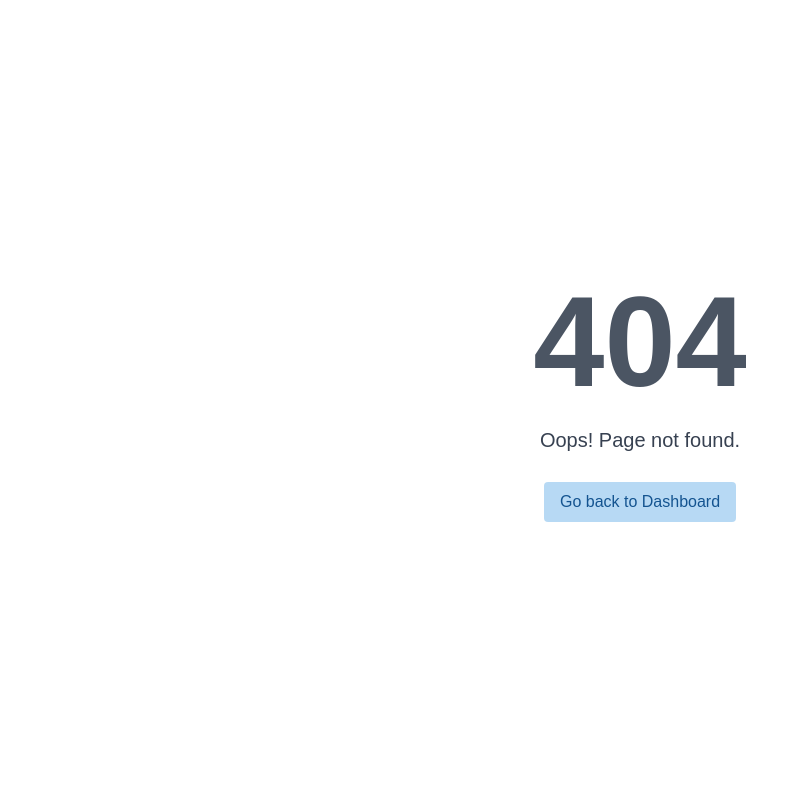
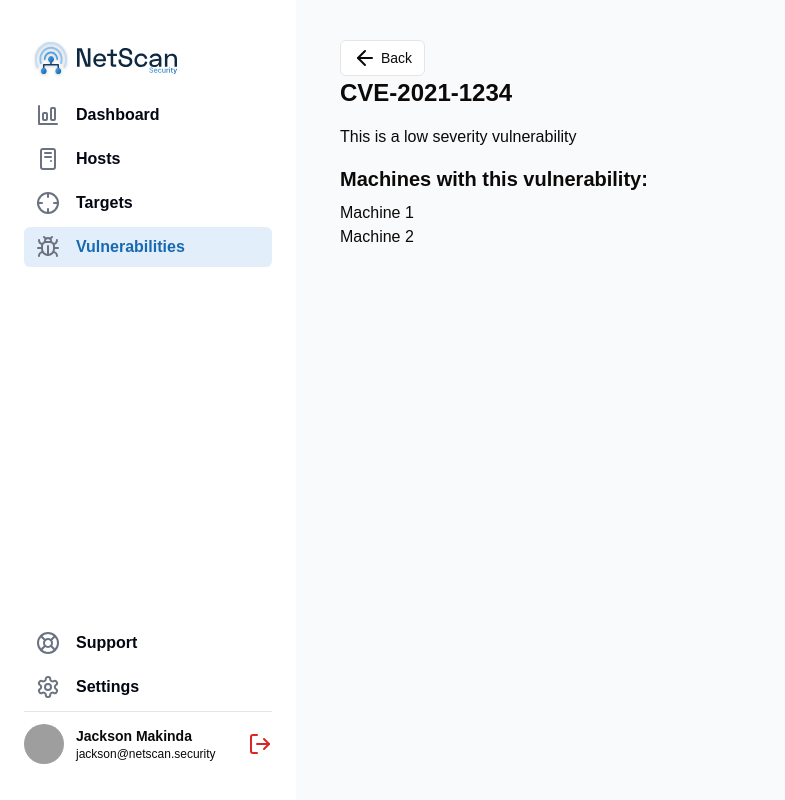
Before and after one commit to Netscan-Security/netscan-dashboard, a React (Vite) app: page /vulnerabilities/1 in a window 1280 px wide. Before the commit this address had no page. Shown: the whole page, without its empty margins (0-785 px from the left). Built offline with nearby package versions, Linux system fonts and the light colour scheme; grey boxes are pictures that could not be loaded; a web font is replaced by a local one.

Commit message:
✨ feat: created vulnerability page

```diff
--- a/src/App.tsx
+++ b/src/App.tsx
@@ -10,6 +10,7 @@ import ErrorPage from "./components/templates/error";
 import Dashboard from "./pages/authenticated/dashboard";
 import NotFoundPage from "./components/templates/not-found";
 import Vulnerabilities from "./pages/authenticated/vulnerabilities";
+import VulnerabilityPage from "./pages/authenticated/vulnerabilities/vulnerability";
 
 function App() {
   const router = createBrowserRouter([
@@ -38,6 +39,10 @@ function App() {
           path: "/vulnerabilities",
           element: <Vulnerabilities />,
         },
+        {
+          path: "/vulnerabilities/:vulnerabilityId",
+          element: <VulnerabilityPage />,
+        },
       ],
     },
     {
--- a/src/index.d.ts
+++ b/src/index.d.ts
@@ -36,4 +36,5 @@ type Vulnerability = {
   }[];
   date: string;
   status: string;
+  details?: string;
 };
--- a/src/pages/authenticated/vulnerabilities/vulnerability.tsx
+++ b/src/pages/authenticated/vulnerabilities/vulnerability.tsx
@@ -0,0 +1,42 @@
+import { ArrowLeftIcon } from "lucide-react";
+import { useNavigate, useParams } from "react-router-dom";
+
+// Local imports
+import { Button } from "@/components/ui/button";
+import { vulnerabilityMockData } from "@/services/mock-data/vulnerability";
+
+const VulnerabilityPage = () => {
+  const navigate = useNavigate();
+  const vulnerabilityId =
+    useParams<{ vulnerabilityId: string }>()?.vulnerabilityId ?? "";
+
+  const vulnerability: Vulnerability = vulnerabilityMockData.find(
+    (vuln) => vuln.id === Number(vulnerabilityId)
+  )!;
+
+  return (
+    <div className="container p-4 mx-auto">
+      <Button
+        className="h-9"
+        size="sm"
+        variant="outline"
+        onClick={() => navigate(-1)}
+      >
+        <ArrowLeftIcon size={24} className="mr-1" />
+        Back
+      </Button>
+      <h1 className="mb-4 text-2xl font-bold">{vulnerability.name}</h1>
+      <p className="mb-4">{vulnerability.details}</p>
+      <h2 className="mb-2 text-xl font-bold">
+        Machines with this vulnerability:
+      </h2>
+      <ul>
+        {vulnerability.host.map((machine) => (
+          <li key={machine.id}>{machine.name}</li>
+        ))}
+      </ul>
+    </div>
+  );
+};
+
+export default VulnerabilityPage;
```
